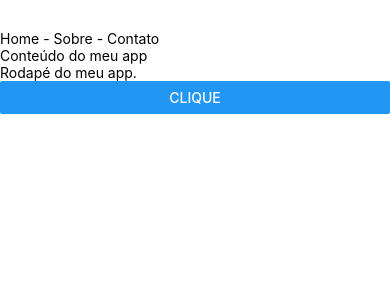
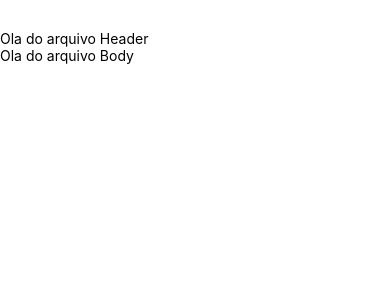
Before and after one commit to 6derick6/Project_study_devApp, a React Native app: screen / in a window 390 px wide. Shown: the top 300 px of the page. Built offline with nearby package versions, Linux system fonts and the light colour scheme.

Commit message:
Criando componentes em arquivos separados e entendendo a lógica

```diff
--- a/App.js
+++ b/App.js
@@ -1,53 +1,17 @@
 import { StatusBar } from 'expo-status-bar';
 import React from 'react';
 import { StyleSheet, Text, View, Image, Button } from 'react-native';
+import Header from './componentes/Header';
+import Body from './componentes/Body';
 
 export default class App extends React.Component{
-
-  Header = () => {
-
-    return(
-      <Text>Home - Sobre - Contato</Text>
-    );
-
-  }
-
-  Body = () => {
-
-    return(
-      <View>
-        <Text>Conteúdo do meu app</Text>
-      </View>
-    );
-
-  }
-
-  Footer = () => {
-
-    return(
-      <Text>Rodapé do meu app.</Text>
-    );
-
-  }
 
   render(){
     return (
       <View style={{marginTop:30}}>
-        <this.Header></this.Header>
-        <this.Body></this.Body>
-        <this.Footer></this.Footer>
-        <Botao></Botao>
+          <Header></Header>
+          <Body></Body>
       </View>
     );
   }
 }
-
-const Botao = () => {
-
-  return(
-
-    <Button title='Clique'></Button>
-
-  );
-
-}
--- /dev/null
+++ b/componentes/Body.js
@@ -0,0 +1,13 @@
+import React from 'react';
+import { Text, View } from 'react-native';
+
+const Body = () => {
+
+    return(
+        <Text>Ola do arquivo Body</Text>
+    );
+
+
+}
+
+export default Body;
--- /dev/null
+++ b/componentes/Header.js
@@ -0,0 +1,13 @@
+import React from 'react';
+import { Text, View } from 'react-native';
+
+const Header = () => {
+
+    return(
+        <Text>Ola do arquivo Header</Text>
+    );
+
+
+}
+
+export default Header;
```
